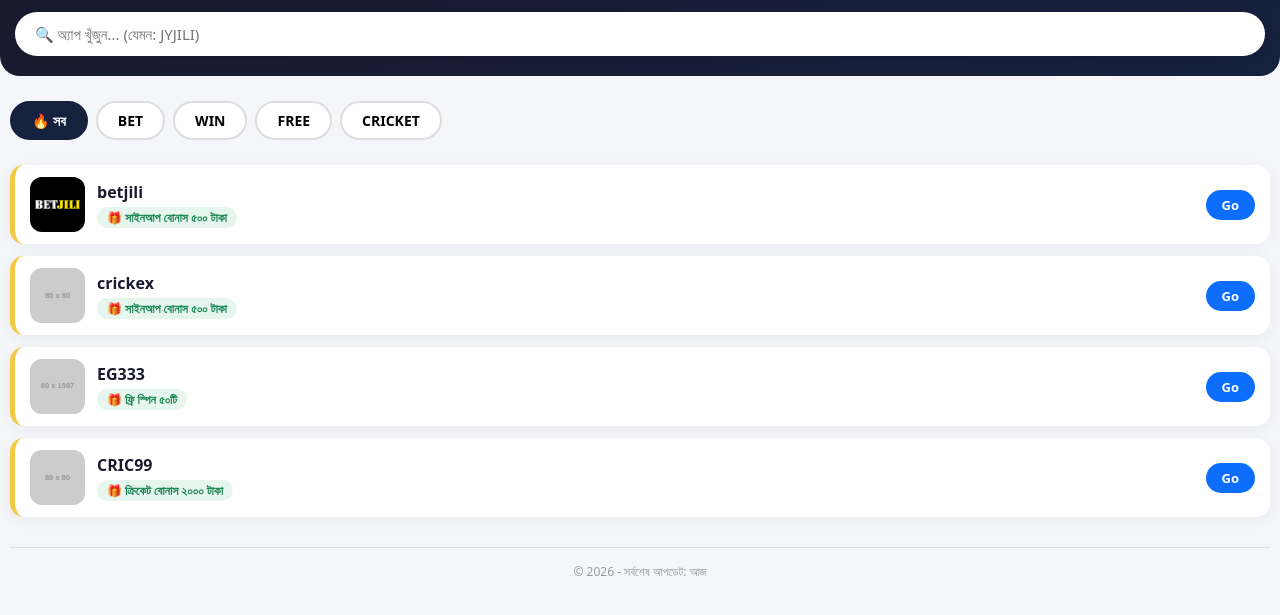
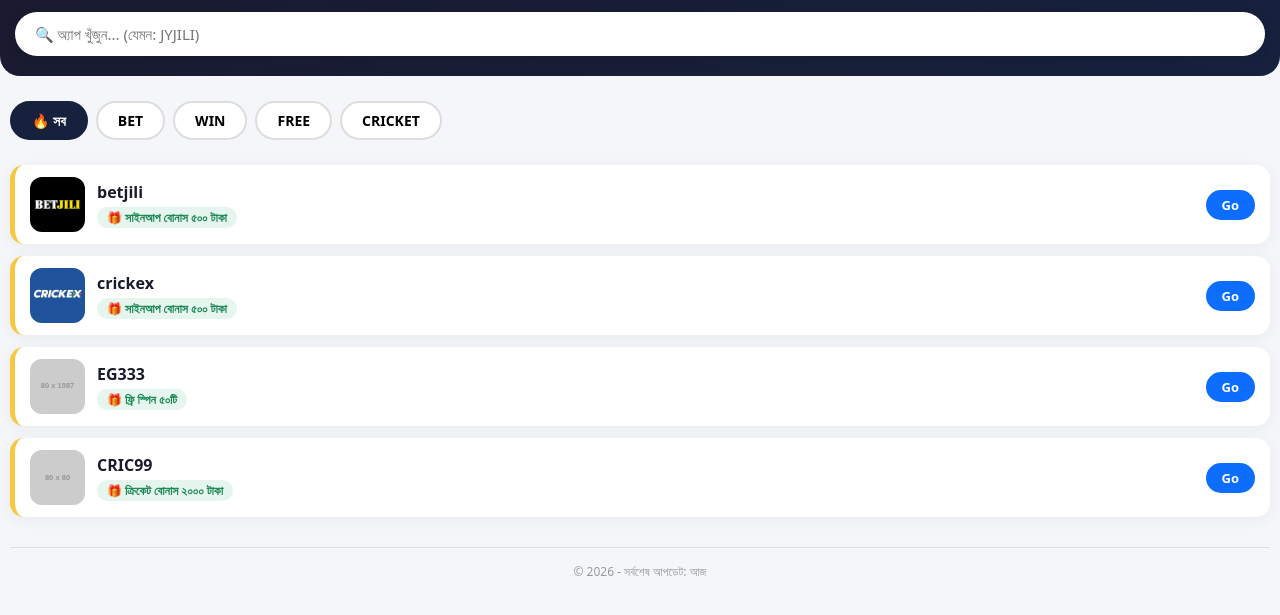
Before and after one commit to Allbettingsite/Betting-site, a plain HTML site: page index.html in a window 1280 px wide. Shown: the part 83-698 px from the top of the page. Drawn offline with Linux system fonts and the light colour scheme; placeholder pictures from the web are drawn by us.

Commit message:
Fix HTML formatting and update app data

```diff
--- a/index.html
+++ b/index.html
@@ -63,7 +63,7 @@
   // =========================================================
   const apps = [
     { id: 1, name: "betjili", category: "BET", bonus: "সাইনআপ বোনাস ৫০০ টাকা", link: "https://betjilivip1.com/af/Lldu2EO4/md7", image: "011.png" },
-    { id: 2, name: "crickex", category: "WIN", bonus: "সাইনআপ বোনাস ৫০০ টাকা", link: "https://cxsport.vip/af/0lPnEy0H/JK", image: "https://via.placeholder.com/80/d63384/white?text=BN" },
+    { id: 2, name: "crickex", category: "WIN", bonus: "সাইনআপ বোনাস ৫০০ টাকা", link: "https://cxsport.vip/af/0lPnEy0H/JK", image: "01.jpeg" },
     { id: 3, name: "EG333", category: "FREE", bonus: "ফ্রি স্পিন ৫০টি", link: "https://example.com/aff/eg333", image: "https://via.placeholder.com/80/198754/white?text=EG" },
     { id: 4, name: "CRIC99", category: "CRICKET", bonus: "ক্রিকেট বোনাস ২০০০ টাকা", link: "https://example.com/aff/cric99", image: "https://via.placeholder.com/80/ffc107/white?text=C9" }
   ];
```
